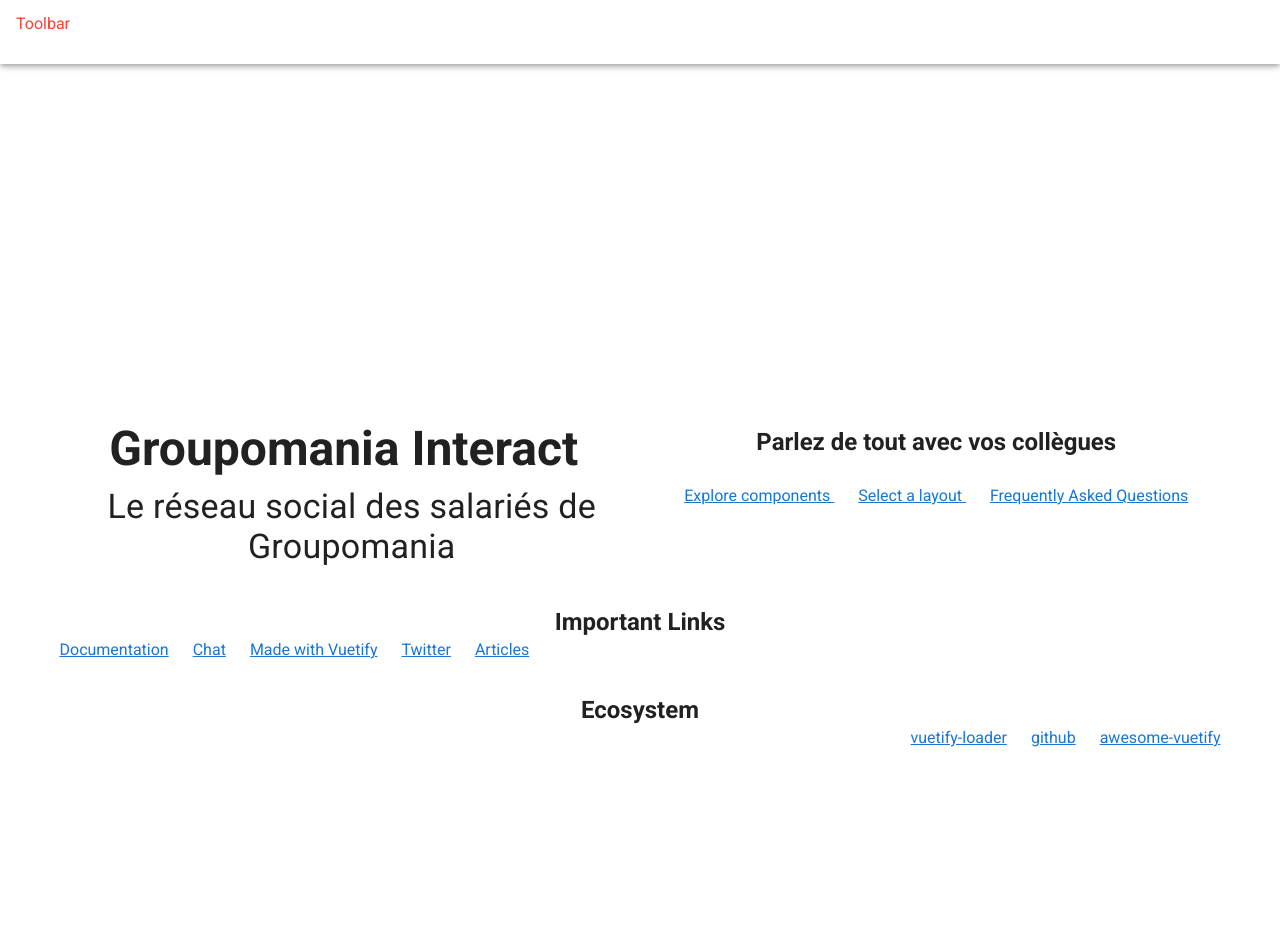
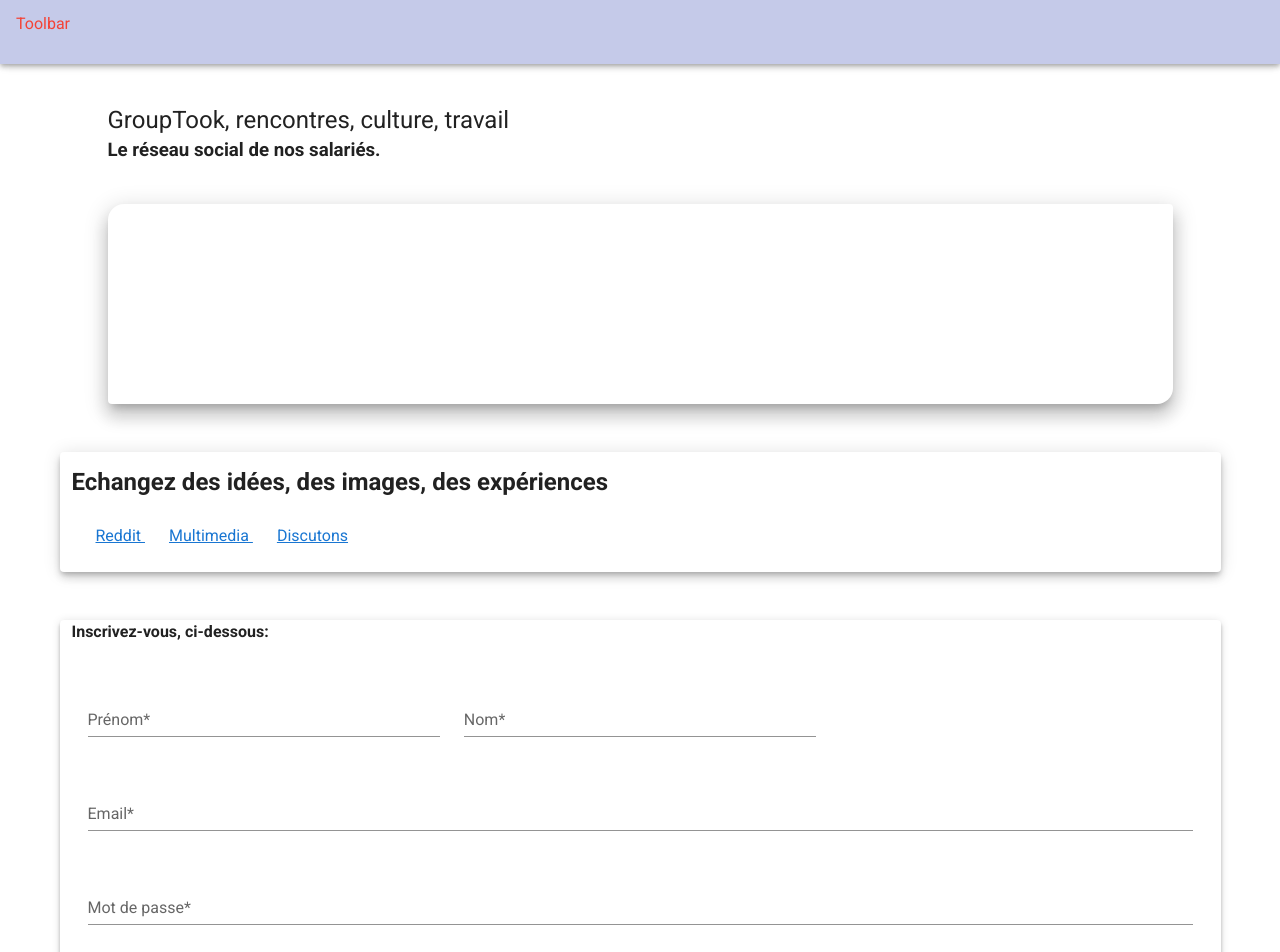
Before and after one commit to Flothar78/GuillaumeLamaze_7_23022021, a Vue app: page /#/ in a window 1280 px wide. Shown: the top 952 px of the page. Before the commit the page ends 800 px from the top, so only its background shows below. Built offline with nearby package versions, Linux system fonts and the light colour scheme.

Commit message:
Page d'accueil dont liens fonction vue

```diff
--- a/src/components/HelloWorld.vue
+++ /dev/null
@@ -1,138 +0,0 @@
-<template>
-  <v-container>
-    <v-row class="text-center">
-      <v-col cols="12">
-        <v-img
-          :src="require('../assets/icon-above-font.png')"
-          class="my-3"
-          contain
-          height="300"
-        />
-      </v-col>
-
-      <v-col class="mb-4 mb-4">
-        <h1 class="display-2 font-weight-bold mb-3">
-          Groupomania Interact
-        </h1>
-
-        <h2 class="display-1 ml-4">
-          Le réseau social des salariés de Groupomania
-        </h2>
-      </v-col>
-
-      <v-col class="mb-5" min-width="400">
-        <h2 class="mb-3">
-          Parlez de tout avec vos collègues
-        </h2>
-
-        <v-col justify="center">
-          <a
-            v-for="(next, i) in whatsNext"
-            :key="i"
-            :href="next.href"
-            class="subheading mx-3"
-            target="_blank"
-          >
-            {{ next.text }}
-          </a>
-        </v-col>
-      </v-col>
-
-      <v-col class="mb-5" cols="12">
-        <h2 class="headline font-weight-bold mb-3">
-          Important Links
-        </h2>
-
-        <v-row justify="start">
-          <a
-            v-for="(link, i) in importantLinks"
-            :key="i"
-            :href="link.href"
-            class="subheading mx-3"
-            target="_blank"
-          >
-            {{ link.text }}
-          </a>
-        </v-row>
-      </v-col>
-
-      <v-col class="mb-5" cols="12">
-        <h2 class="headline font-weight-bold mb-3">
-          Ecosystem
-        </h2>
-
-        <v-row justify="end">
-          <a
-            v-for="(eco, i) in ecosystem"
-            :key="i"
-            :href="eco.href"
-            class="subheading mx-3"
-            target="_blank"
-          >
-            {{ eco.text }}
-          </a>
-        </v-row>
-      </v-col>
-    </v-row>
-  </v-container>
-</template>
-
-<script>
-export default {
-  name: "HelloWorld",
-
-  data: () => ({
-    ecosystem: [
-      {
-        text: "vuetify-loader",
-        href: "https://github.com/vuetifyjs/vuetify-loader",
-      },
-      {
-        text: "github",
-        href: "https://github.com/vuetifyjs/vuetify",
-      },
-      {
-        text: "awesome-vuetify",
-        href: "https://github.com/vuetifyjs/awesome-vuetify",
-      },
-    ],
-    importantLinks: [
-      {
-        text: "Documentation",
-        href: "https://vuetifyjs.com",
-      },
-      {
-        text: "Chat",
-        href: "https://community.vuetifyjs.com",
-      },
-      {
-        text: "Made with Vuetify",
-        href: "https://madewithvuejs.com/vuetify",
-      },
-      {
-        text: "Twitter",
-        href: "https://twitter.com/vuetifyjs",
-      },
-      {
-        text: "Articles",
-        href: "https://medium.com/vuetify",
-      },
-    ],
-    whatsNext: [
-      {
-        text: "Explore components",
-        href: "https://vuetifyjs.com/components/api-explorer",
-      },
-      {
-        text: "Select a layout",
-        href: "https://vuetifyjs.com/getting-started/pre-made-layouts",
-      },
-      {
-        text: "Frequently Asked Questions",
-        href:
-          "https://vuetifyjs.com/getting-started/frequently-asked-questions",
-      },
-    ],
-  }),
-};
-</script>
--- a/src/components/Navbar.vue
+++ b/src/components/Navbar.vue
@@ -1,6 +1,6 @@
 <template>
   <nav>
-    <v-toolbar class="d-flex justify-space-between">
+    <v-toolbar class="d-flex justify-space-between indigo lighten-4">
       <p class="red--text darken-4 ">Toolbar</p>
       <v-img
         :src="require('../assets/icon.png')"
--- a/src/router/index.js
+++ b/src/router/index.js
@@ -1,27 +1,19 @@
-import Vue from 'vue'
-import VueRouter from 'vue-router'
-import Home from '../views/Home.vue'
+import Vue from "vue";
+import VueRouter from "vue-router";
+import Home from "../views/Home.vue";
 
-Vue.use(VueRouter)
+Vue.use(VueRouter);
 
 const routes = [
   {
-    path: '/',
-    name: 'Home',
-    component: Home
+    path: "/",
+    name: "Home",
+    component: Home,
   },
-  {
-    path: '/about',
-    name: 'About',
-    // route level code-splitting
-    // this generates a separate chunk (about.[hash].js) for this route
-    // which is lazy-loaded when the route is visited.
-    component: () => import(/* webpackChunkName: "about" */ '../views/About.vue')
-  }
-]
+];
 
 const router = new VueRouter({
-  routes
-})
+  routes,
+});
 
-export default router
+export default router;
--- a/src/views/About.vue
+++ /dev/null
@@ -1,5 +0,0 @@
-<template>
-  <div class="about">
-    <h1>This is an about page</h1>
-  </div>
-</template>
--- /dev/null
+++ b/src/views/Accueil.vue
@@ -0,0 +1,99 @@
+<template>
+  <v-container>
+    <h3 class=" headline ml-sm-12 mt-7">
+      GroupTook, rencontres, culture, travail
+    </h3>
+    <h3 class="subheading ml-sm-12">Le réseau social de nos salariés.</h3>
+    <v-card elevation="12" shaped class="d-flex justify-center mx-sm-12 mt-10">
+      <v-img
+        :src="require('../assets/icon-above-font.png')"
+        class=""
+        max-height="200"
+        max-width="400"
+      />
+    </v-card>
+    <v-card elevation="6" class="mt-12">
+      <v-col class="mb-5" min-width="400">
+        <h2 class="mb-3">
+          Echangez des idées, des images, des expériences
+        </h2>
+        <v-col justify="start">
+          <a
+            v-for="(forum, i) in forumSocial"
+            :key="i"
+            :href="forum.href"
+            class="subheading mx-3"
+            target="_blank"
+          >
+            {{ forum.text }}
+          </a>
+        </v-col>
+      </v-col>
+    </v-card>
+    <v-card elevation="4" class="mt-12 mb-10 font-weight-bold"
+      ><p class="ml-3">Inscrivez-vous, ci-dessous:</p>
+      <v-card-text>
+        <v-container>
+          <v-row>
+            <v-col cols="12" sm="6" md="4">
+              <v-text-field label="Prénom*" required></v-text-field>
+            </v-col>
+            <v-col cols="12" sm="6" md="4">
+              <v-text-field
+                label="Nom*"
+                persistent-hint
+                required
+              ></v-text-field>
+            </v-col>
+            <v-col cols="12">
+              <v-text-field label="Email*" required></v-text-field>
+            </v-col>
+            <v-col cols="12">
+              <v-text-field
+                label="Mot de passe*"
+                type="password"
+                required
+              ></v-text-field
+            ></v-col>
+          </v-row>
+        </v-container>
+        <small>*Informations essentielles pour nous </small>
+      </v-card-text>
+      <v-card-actions>
+        <v-spacer></v-spacer>
+        <v-btn
+          elevation="4"
+          class="mb-2 mr-3"
+          color="indigo lighten-2"
+          text
+          @click="dialog = false"
+        >
+          Valider
+        </v-btn>
+      </v-card-actions>
+    </v-card>
+  </v-container>
+</template>
+
+<script>
+export default {
+  name: "HelloWorld",
+
+  data: () => ({
+    forumSocial: [
+      {
+        text: "Reddit",
+        href: "https://www.google.com",
+      },
+      {
+        text: "Multimedia",
+        href: "https://www.google.com",
+      },
+      {
+        text: "Discutons",
+        href: "https://www.google.com",
+      },
+    ],
+  }),
+};
+</script>
```
Also changed, not shown: src/App.vue (+3 -4 lines), src/plugins/vuetify.js (+9 -9 lines), src/views/Home.vue (+7 -7 lines).
